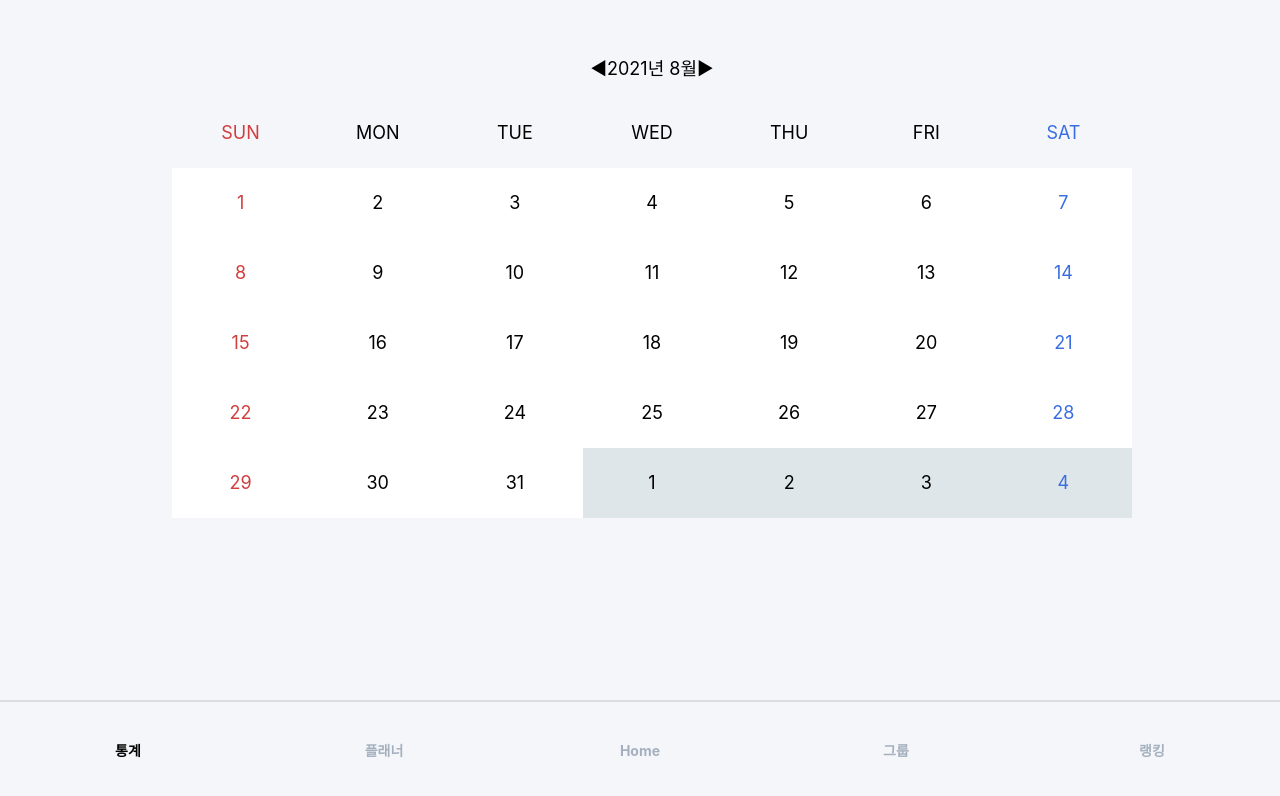
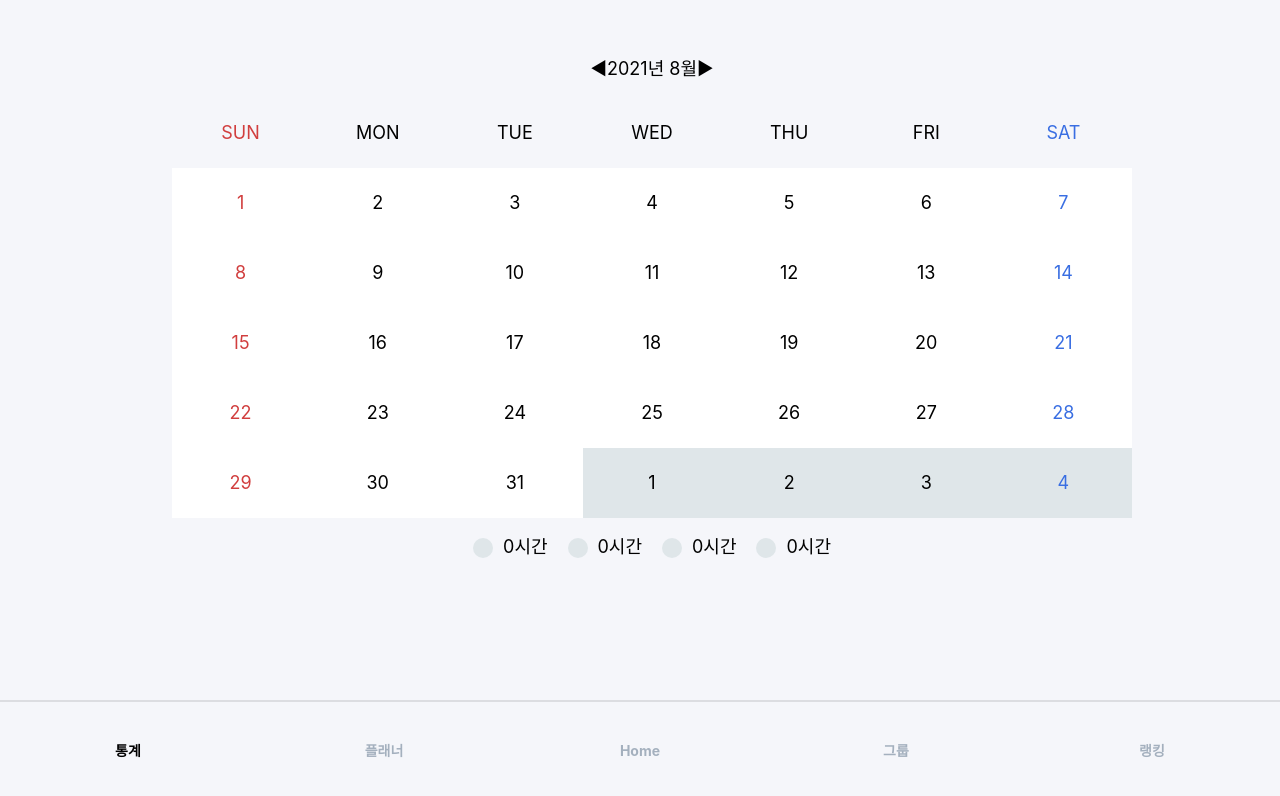
Before and after one commit to kimyouknow/yulpum, a React (Create React App) app in the folder client/: page /stat in a window 1280 px wide. Shown: the top 796 px of the page. Built offline with nearby package versions, Linux system fonts and the light colour scheme; no server answers.

Commit message:
update calendar 변수명

```diff
--- a/client/src/Routes/Stat/StatContainer.js
+++ b/client/src/Routes/Stat/StatContainer.js
@@ -29,34 +29,34 @@ const StatContainer = () => {
         //     })
         const serverData =  [
             {
-                date: new Date(2021, 6, 1),
-                total_time: 2400,
-                todo: ["english", "study"]
+                c_date: new Date(2021, 6, 1),
+                c_total_time: 2400,
+                c_todo: "english"
             },
             {
-                date: new Date(2021, 6, 9),
-                total_time: 3600,
-                todo: ["science", "math"]
+                c_date: new Date(2021, 6, 9),
+                c_total_time: 3600,
+                c_todo: "science"
             },
             {
-                date: new Date(2021, 6, 12),
-                total_time: 3800,
-                todo: ["coding", "take a work"]
+                c_date: new Date(2021, 6, 12),
+                c_total_time: 3800,
+                c_todo: "coding"
             },
             {
-                date: new Date(2021, 6, 24),
-                total_time: 3800,
-                todo: ["coding", "take a work"]
+                c_date: new Date(2021, 6, 24),
+                c_total_time: 3800,
+                c_todo: "coding"
             },
             {
-                date: new Date(2021, 6, 20),
-                total_time: 4400,
-                todo: ["multer", "eating"]
+                c_date: new Date(2021, 6, 20),
+                c_total_time: 4400,
+                c_todo: "multer"
             },
             {
-                date: new Date(2021, 6, 28),
-                total_time: 4800,
-                todo: ["multer", "eating"]
+                c_date: new Date(2021, 6, 28),
+                c_total_time: 4800,
+                c_todo: "multer"
             }
         ]
         const preLast = new Date(renderYear, renderMonth, 0);
@@ -80,10 +80,10 @@ const StatContainer = () => {
             const i_date = new Date(renderYear, renderMonth, i);
             let i_total_time  = 0;
             let i_todo = null;
-            const matchDate = serverData.find(obj => compareDate(obj.date) === compareDate(i_date));
+            const matchDate = serverData.find(obj => compareDate(obj.c_date) === compareDate(i_date));
             if(matchDate) {
-                i_total_time = matchDate.total_time
-                i_todo = matchDate.todo
+                i_total_time = matchDate.c_total_time
+                i_todo = matchDate.c_todo
             }
             CDates.push({
                 date: i_date,
--- a/client/src/Routes/Stat/StatPresenter.js
+++ b/client/src/Routes/Stat/StatPresenter.js
@@ -46,6 +46,7 @@ const Button = styled.div`
 const DateContainer = styled.div`
     display: grid;
     grid-template-columns: repeat(7, 1fr);
+    margin-bottom: 20px;
 `;
 
 const DateComponent = styled.div`
@@ -64,6 +65,35 @@ const DateComponent = styled.div`
     }
     :nth-child(7n){
         color: #396ee2;
+    }
+`;
+
+const TimeIndicatorContainer = styled.div`
+    display: flex;
+    justify-content:center;
+    column-gap: 20px;
+`;
+
+const TimeIndicator = styled.div`
+    display: flex;
+`;
+
+const TimeIndicatorColor = styled.div`
+    height: 20px;
+    width: 20px;
+    border-radius: 50%;
+    margin-right: 10px;
+    :nth-child(1n){
+        background-color: rgba(223, 230, 233,1.0);
+    }
+    :nth-child(2n){
+        background-color: rgba(238, 90, 36, 0.3);
+    }
+    :nth-child(3){
+        background-color: rgba(238, 90, 36, 0.6);
+    }
+    :nth-child(4){
+        background-color: rgba(238, 90, 36,1.0);
     }
 `;
 
@@ -88,7 +118,21 @@ const StatPresenter = ({today,
                     {!dates ? <h1>Loading</h1> :
                     dates.map(date => <DateComponent key={date.date} timecolor={date.total_time} >{date.date.getDate()}</DateComponent>)}
                     </DateContainer>
-                </Container>
+                    <TimeIndicatorContainer>
+                        <TimeIndicator>
+                            <TimeIndicatorColor /> 0시간
+                        </TimeIndicator>
+                        <TimeIndicator>
+                            <TimeIndicatorColor /> 0시간
+                        </TimeIndicator>
+                        <TimeIndicator>
+                            <TimeIndicatorColor /> 0시간
+                        </TimeIndicator>
+                        <TimeIndicator>
+                            <TimeIndicatorColor /> 0시간
+                        </TimeIndicator>
+                    </TimeIndicatorContainer>
+            </Container>
         )
     }
 
```
